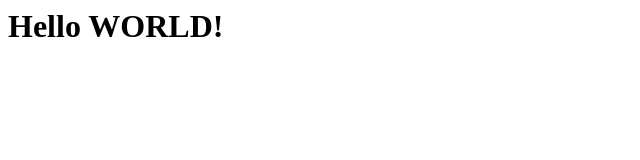
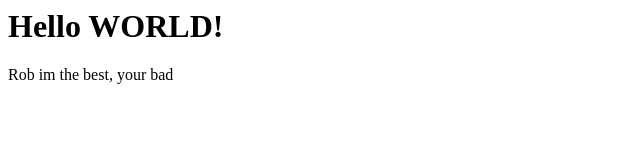
Before and after one commit to darylthornhill/darylthornhill.github.io, a plain HTML site: page index.html in a window 1280 px wide. Shown: the whole page, without its empty margins (0-640 px from the left). Drawn offline with Linux system fonts and the light colour scheme.

Commit message:
Updated content

```diff
--- a/index.html
+++ b/index.html
@@ -1 +1,2 @@
 <h1>Hello WORLD!</h1>
+<p>Rob im the best, your bad</p>
```
